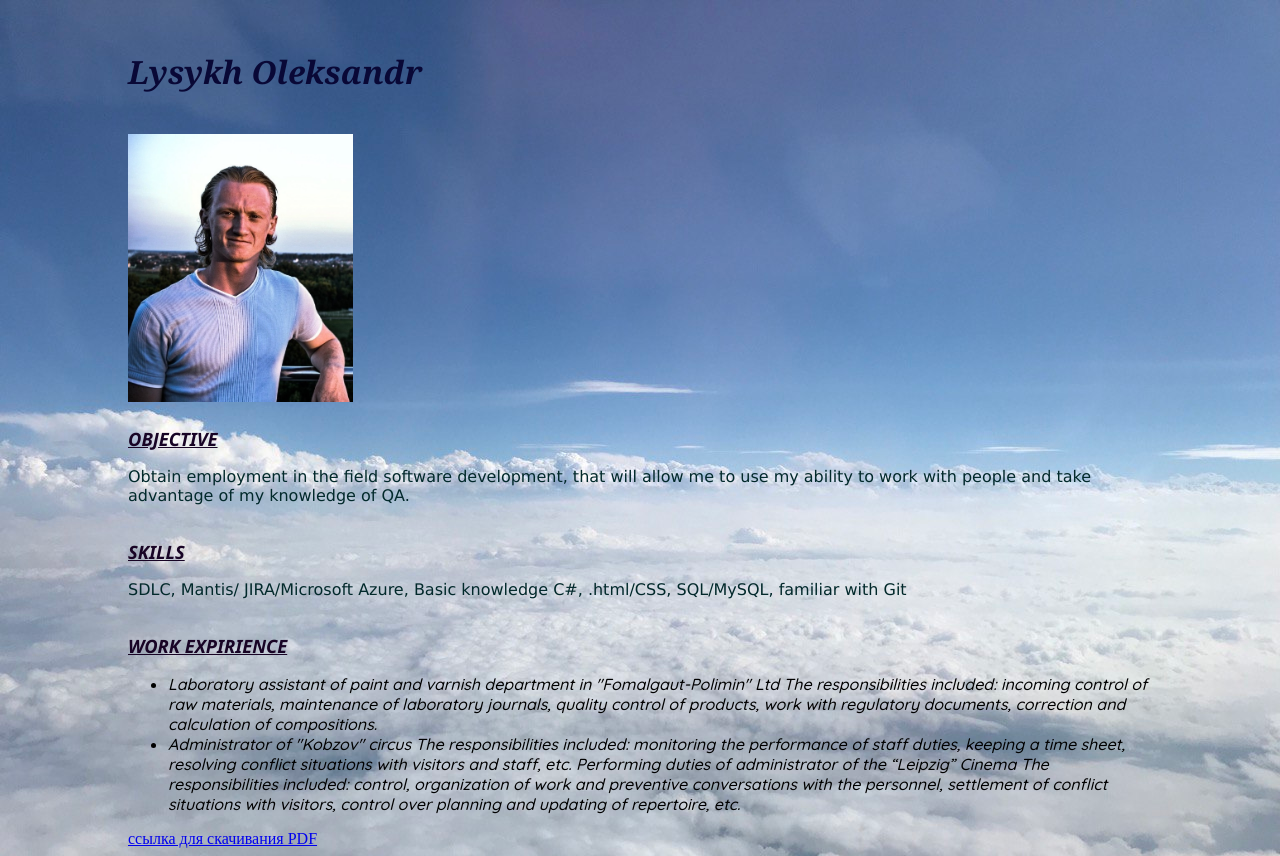
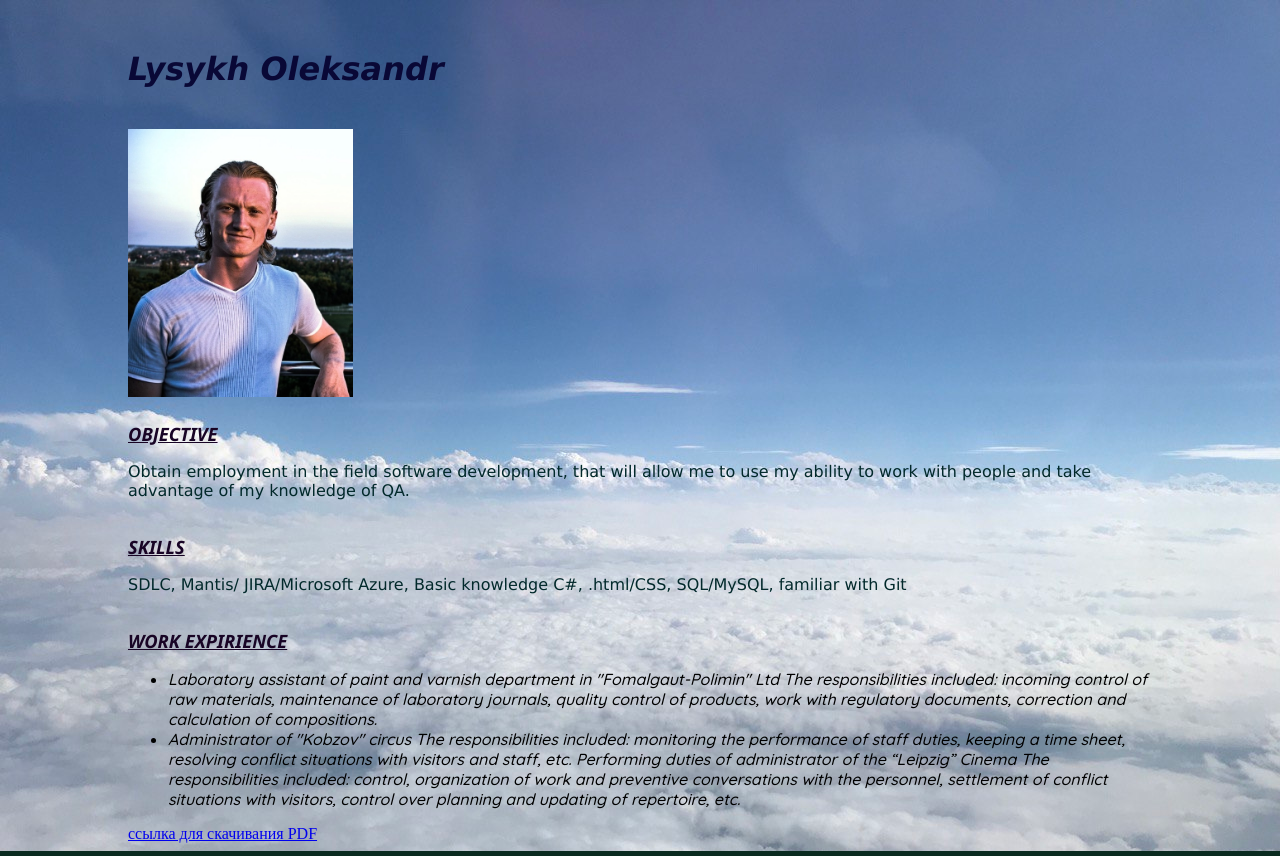
Before and after one commit to SashaLOne/myCV, a plain HTML site: page index.html in a window 1280 px wide. Drawn offline with Linux system fonts and the light colour scheme.

Commit message:
Update style.css

```diff
--- a/style.css
+++ b/style.css
@@ -1,5 +1,5 @@
 h1{
-    font-family: Georgia, 'Times New Roman', Times, serif;
+    font-family:  'Lucida Sans', 'Lucida Sans Regular', 'Lucida Grande', 'Lucida Sans Unicode', Geneva, Verdana, sans-serif;
     font-style: italic;
     color: rgb(9, 8, 54);
 
```
